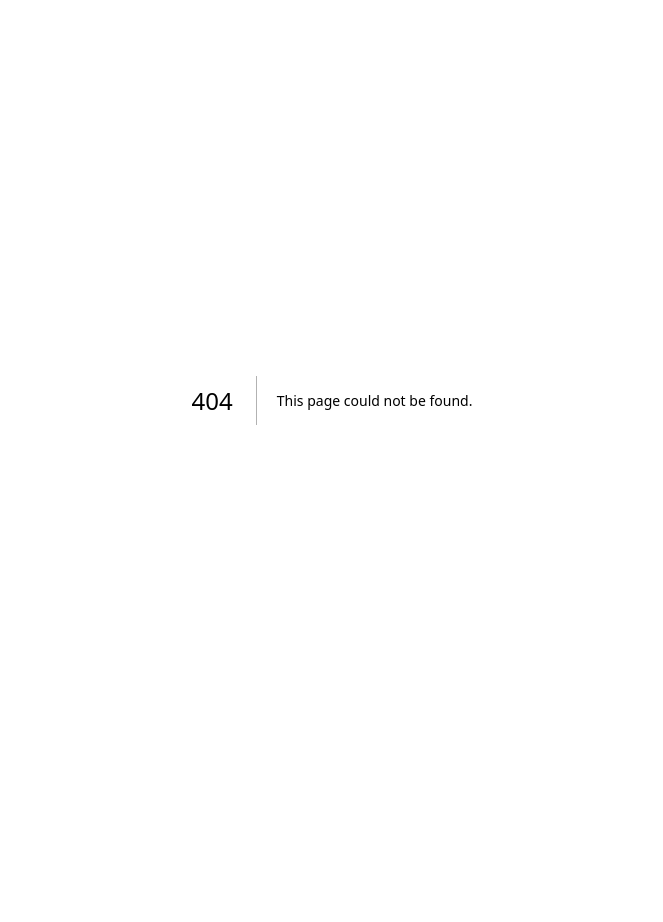
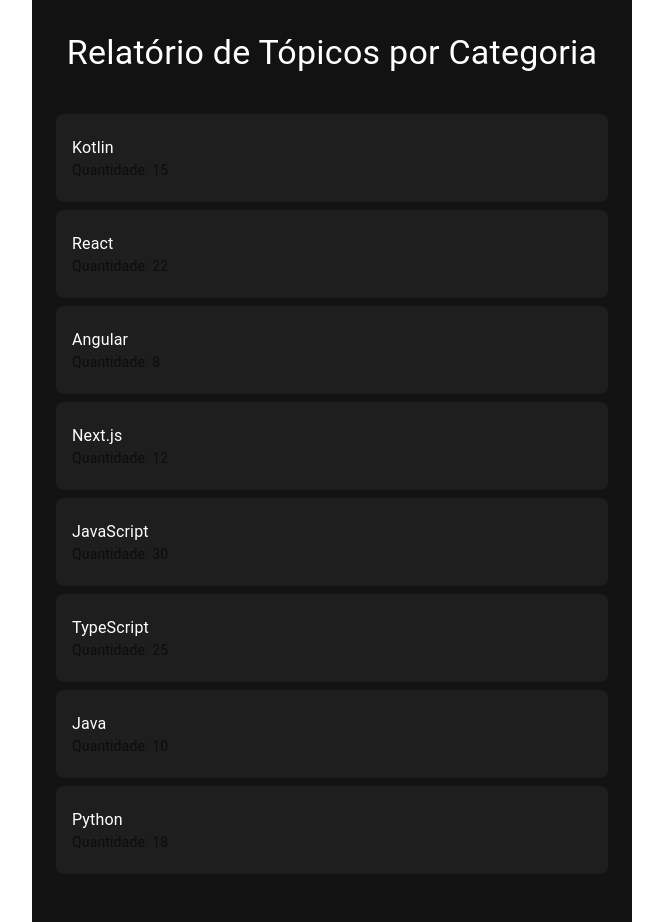
Before and after one commit to VRaptor-Code/forum-web, a Next.js app: page /report in a window 1280 px wide. Before the commit this address had no page. Shown: the whole page, without its empty margins (308-971 px from the left). Before the commit the page ends 800 px from the top, so only its background shows below. Built offline with nearby package versions, Linux system fonts and the light colour scheme.

Commit message:
feat: add component report

```diff
--- /dev/null
+++ b/src/app/report/page.tsx
@@ -0,0 +1,63 @@
+'use client'
+
+import { useState } from 'react'
+import {
+  Container,
+  Typography,
+  List,
+  ListItem,
+  ListItemText,
+} from '@mui/material'
+
+interface TopicoPorCategoriaDto {
+  categoria: string
+  quantidade: number
+}
+
+function Report() {
+  const [topicosPorCategoria, setTopicosPorCategoria] = useState<
+    TopicoPorCategoriaDto[]
+  >([
+    { categoria: 'Kotlin', quantidade: 15 },
+    { categoria: 'React', quantidade: 22 },
+    { categoria: 'Angular', quantidade: 8 },
+    { categoria: 'Next.js', quantidade: 12 },
+    { categoria: 'JavaScript', quantidade: 30 },
+    { categoria: 'TypeScript', quantidade: 25 },
+    { categoria: 'Java', quantidade: 10 },
+    { categoria: 'Python', quantidade: 18 },
+  ])
+
+  return (
+    <Container
+      maxWidth="sm"
+      sx={{
+        bgcolor: '#121212',
+        color: '#ffffff',
+        minHeight: '100vh',
+        padding: 4,
+      }}
+    >
+      <Typography variant="h4" align="center" sx={{ mb: 4 }}>
+        Relatório de Tópicos por Categoria
+      </Typography>
+
+      <List>
+        {topicosPorCategoria.map((item) => (
+          <ListItem
+            key={item.categoria}
+            sx={{ bgcolor: '#1e1e1e', borderRadius: 2, mb: 1, p: 2 }}
+          >
+            <ListItemText
+              primary={item.categoria}
+              secondary={`Quantidade: ${item.quantidade}`}
+              sx={{ color: 'inherit' }} // Define a cor do texto como padrão (branco neste caso)
+            />
+          </ListItem>
+        ))}
+      </List>
+    </Container>
+  )
+}
+
+export default Report
```
